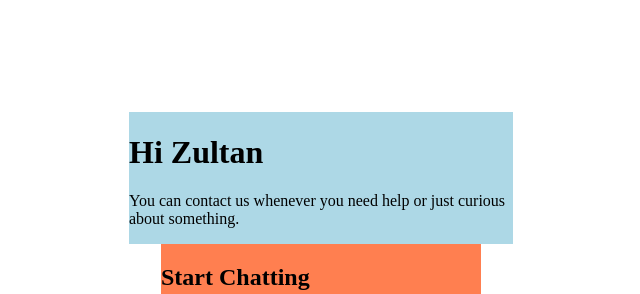
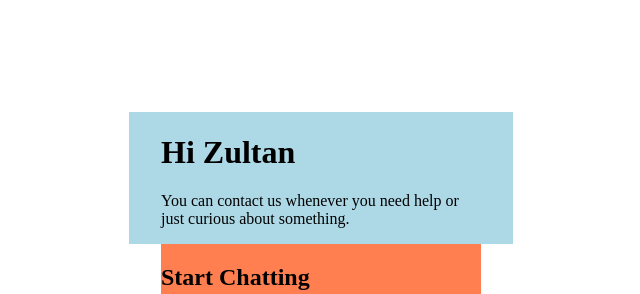
Before and after one commit to arkmadj/layered-card, a website built with Vite: page index.html in a window 1280 px wide. Shown: the top 294 px of the page, without its empty margins (319-959 px from the left). Built offline with nearby package versions, Linux system fonts and the light colour scheme.

Commit message:
added welcome subgrid

```diff
--- a/style.css
+++ b/style.css
@@ -13,6 +13,15 @@ body {
 .welcome {
 	background: lightblue;
 	grid-column: 1 / -1;
+	grid-row: 1 / 3;
+
+	display: grid;
+	grid-template-rows: subgrid;
+	grid-template-columns: subgrid;
+}
+
+.welcome div {
+  grid-column: 2 / 3;
 }
 
 .start-chatting {
```
Lines whose indentation alone changed are shown as unchanged.
